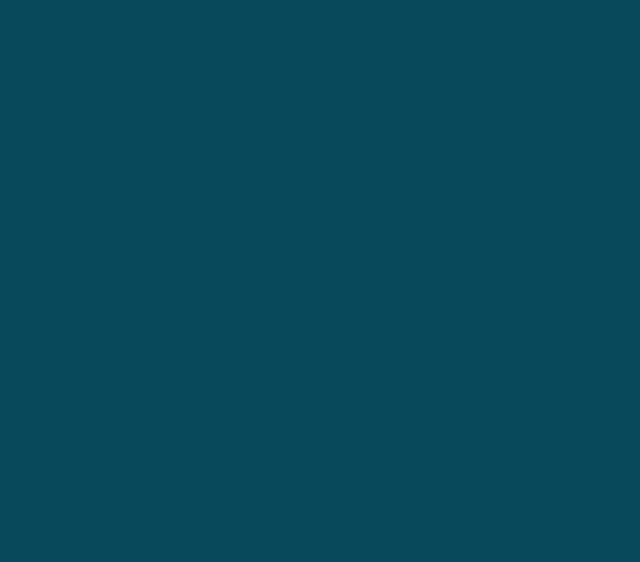
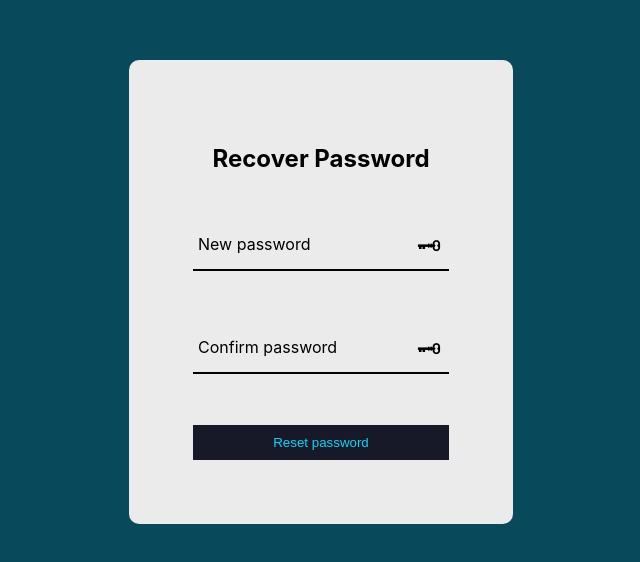
Before and after one commit to josemmsantos14/pce-aieb-project, a React (Create React App) app in the folder client/: page /recoverpass in a window 1280 px wide. Before the commit this address had no page. Shown: the part 108-670 px from the top of the page, without its empty margins (319-959 px from the left). Built offline with nearby package versions, Linux system fonts and the light colour scheme.

Commit message:
Send Email Page and Recover pass Page

```diff
--- a/client/src/App.js
+++ b/client/src/App.js
@@ -6,6 +6,8 @@ import React, { useState } from "react";
 import Login from "./components/login";
 import SignUp from "./components/signup";
 import Home from "./components/home";
+import SendEmail from "./components/sendemail";
+import RecoverPass from "./components/recoverpass";
 
 function App() {
   const [currentForm, setCurrentForm] = useState("login");
@@ -16,6 +18,8 @@ function App() {
           <Route exact path="/" element={<Home />} />
           <Route exact path="/login" element={<Login />} />
           <Route exact path="/signup" element={<SignUp />} />
+          <Route exact path="/sendemail" element={<SendEmail />} />
+          <Route exact path="/recoverpass" element={<RecoverPass />} />
           {/* <FrontPage /> */}
         </Routes>
       </Router>
--- a/client/src/components/home.js
+++ b/client/src/components/home.js
@@ -9,6 +9,7 @@ function FrontPage() {
   const handleLogin = async () => navigate("/login");
 
   const handleSignup = async () => navigate("/signup");
+
 
   return (
     <div className="auth-form-container">
--- a/client/src/components/login.js
+++ b/client/src/components/login.js
@@ -1,6 +1,7 @@
 import { useState } from "react";
 import axios from "axios";
 import { useNavigate } from "react-router-dom";
+
 
 function Login() {
   let navigate = useNavigate();
@@ -96,12 +97,12 @@ function Login() {
       </form>
       <footer class="after-form">
         <span>
-          <a href="#signup" class="regist">
+          <a href="/signup" class="regist">
             Create account
           </a>
         </span>
         <span>
-          <a href="#forgotpass" class="forgot">
+          <a href="/sendemail" class="forgot">
             Forgot my pass
           </a>
         </span>
--- /dev/null
+++ b/client/src/components/recoverpass.js
@@ -0,0 +1,67 @@
+import { useState } from "react";
+import axios from "axios";
+import { useNavigate } from "react-router";
+
+function RecoverPass() {
+  let navigate = useNavigate();
+  const [password, setPassword] = useState("");
+  const [passwordverify, setPasswordverify] = useState("");
+  const [msg, setMsg] = useState("");
+
+  const handleGoBack = async () => navigate(-1);
+
+  const handleRecorerpass = async (e) => {
+    e.preventDefault();
+    console.log(password, passwordverify);
+
+    try {
+      const response = await axios.post(
+        "http://localhost:8080/users", //ligação à porta do NodeJS
+        JSON.stringify({password, passwordverify}),
+        {
+          headers: { "Content-Type": "application/json" },
+        }
+      );
+      console.log("Credentials sent!");
+    } catch (error) {
+      if (error.response) {
+        setMsg(error.response.data.msg);
+      }
+    }
+  };
+
+  return (
+    <div className="auth-form-container">
+      <h2>Recover Password</h2>
+      <form className="login-form">
+        <div class="inputbox">
+          <span>&#128477;</span>
+          <input
+            type="password"
+            id="password"
+            name="password"
+            required
+            onChange={(e) => setPassword(e.target.value)}
+          />
+          <label htmlFor="password">New password</label>
+        </div>
+        <div class="inputbox">
+          <span>&#128477;</span>
+          <input
+            type="password"
+            id="passwordverify"
+            name="passwordverify"
+            required
+            onChange={(e) => setPasswordverify(e.target.value)}
+          />
+          <label htmlFor="passwordverify">Confirm password</label>
+        </div>
+        <button type="submit" onClick={(e) => handleRecorerpass(e)}>
+          Reset password
+        </button>
+      </form>
+    </div>
+  );
+}
+
+export default RecoverPass;
--- /dev/null
+++ b/client/src/components/sendemail.js
@@ -0,0 +1,58 @@
+import { useState } from "react";
+import axios from "axios";
+import { useNavigate } from "react-router";
+
+function SendEmail() {
+  let navigate = useNavigate();
+  const [email, setEmail] = useState("");
+  const [msg, setMsg] = useState("");
+
+  const handleGoBack = async () => navigate(-1);
+
+  const handleSendemail = async (e) => {
+    e.preventDefault();
+    console.log(email);
+
+    try {
+      const response = await axios.post(
+        "http://localhost:8080/users", //ligação à porta do NodeJS
+        JSON.stringify({email}),
+        {
+          headers: { "Content-Type": "application/json" },
+        }
+      );
+      console.log("Credentials sent!");
+    } catch (error) {
+      if (error.response) {
+        setMsg(error.response.data.msg);
+      }
+    }
+  };
+
+  return (
+    <div className="auth-form-container">
+      <button type="button" onClick={handleGoBack} class="goback">
+        &#11164;
+      </button>
+      <h2>Forgot your password?</h2>
+      <form className="login-form">
+        <div class="inputbox">
+          <span>&#9993;</span>
+          <input
+            type="email"
+            id="email"
+            name="email"
+            required
+            onChange={(e) => setEmail(e.target.value)}
+          />
+          <label htmlFor="email">Email</label>
+        </div>
+        <button type="submit" onClick={(e) => handleSendemail(e)}>
+          Recover Password
+        </button>
+      </form>
+    </div>
+  );
+}
+
+export default SendEmail;
```
Also changed, not shown: 1 other file (tests, documents, lock files or other folders).
